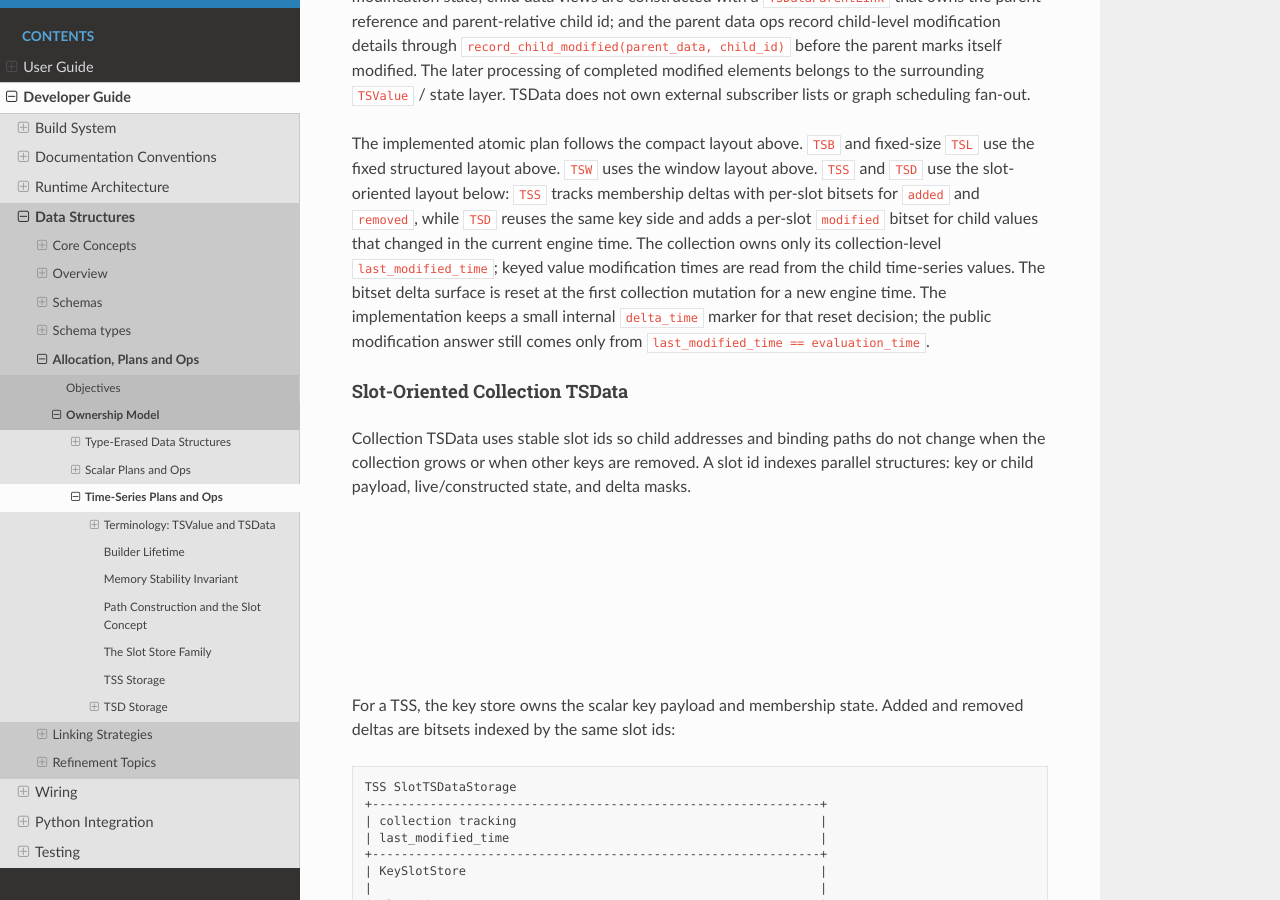
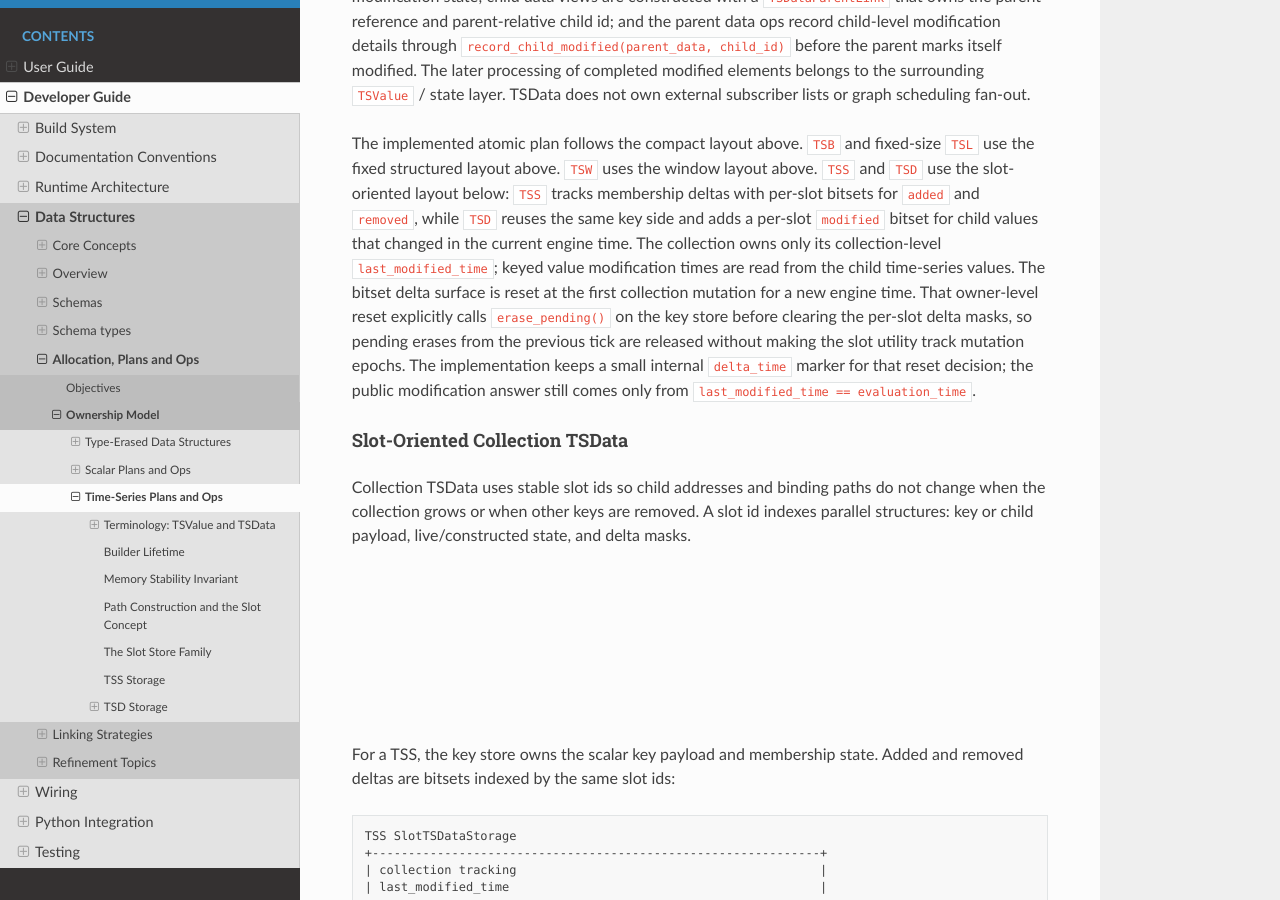
Before and after one commit to hhenson/hg_cpp, a Sphinx documentation site: the page built from docs/source/developer_guide/data_structures/plans_and_ops/time_series.rst, in a window 1280 px wide and 900 px high, scrolled down 8990 px. Built offline with Sphinx 7.4.7 and the Read the Docs theme 3.1.0, drawn with Linux system fonts in a browser that asks for light colours; some of the changed text lies outside the part shown.

Commit message:
Make it the responsibility of the caller to perform erase keys.

```diff
--- a/docs/source/developer_guide/data_structures/plans_and_ops/time_series.rst
+++ b/docs/source/developer_guide/data_structures/plans_and_ops/time_series.rst
@@ -526,9 +526,13 @@ values that changed in the current engine time. The collection owns
 only its collection-level ``last_modified_time``; keyed value
 modification times are read from the child time-series values. The
 bitset delta surface is reset at the first collection mutation for a
-new engine time. The implementation keeps a small internal
-``delta_time`` marker for that reset decision; the public modification
-answer still comes only from ``last_modified_time == evaluation_time``.
+new engine time. That owner-level reset explicitly calls
+``erase_pending()`` on the key store before clearing the per-slot delta
+masks, so pending erases from the previous tick are released without
+making the slot utility track mutation epochs. The implementation keeps
+a small internal ``delta_time`` marker for that reset decision; the
+public modification answer still comes only from
+``last_modified_time == evaluation_time``.
 
 Slot-Oriented Collection TSData
 ^^^^^^^^^^^^^^^^^^^^^^^^^^^^^^^
@@ -739,10 +743,12 @@ do not use the slot stores.
     - ``live[slot]`` — payload is currently a member of the set
 
     A slot in ``constructed && !live`` is *pending erase*: still
-    addressable and inspectable until the next outermost
-    ``begin_mutation()`` or an explicit ``erase_pending()`` flush. This
-    is what lets a consumer that bound on the previous tick inspect
-    the slot's last value during the tick of its removal.
+    addressable and inspectable until the owner explicitly calls
+    ``erase_pending()``. TSData calls this when a new engine-time delta
+    epoch begins, before resetting its per-slot delta masks. This is
+    what lets a consumer that bound on the previous tick inspect the
+    slot's last value during the tick of its removal without making the
+    utility store track mutation epochs.
 
 ``ValueSlotStore``
     Standalone parallel value memory keyed off externally supplied slot
```
Also changed, not shown: 4 other files.
